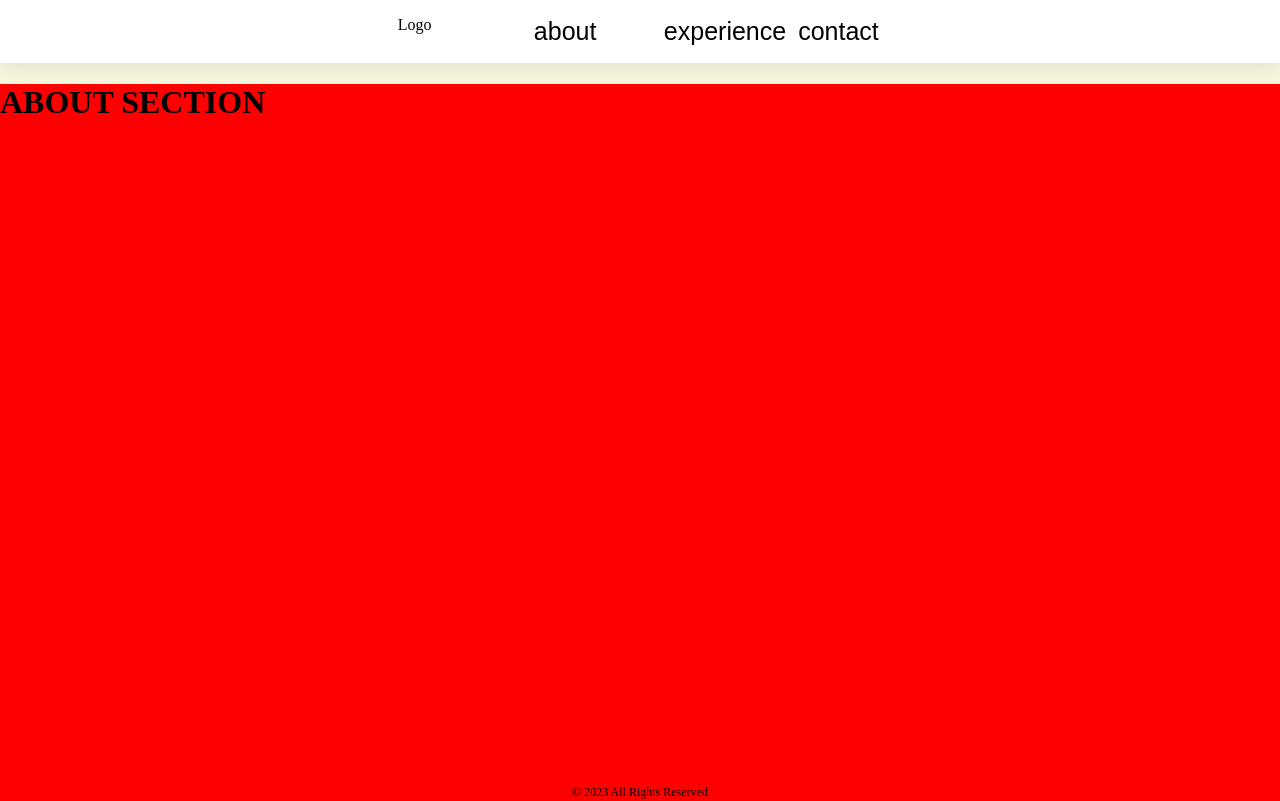
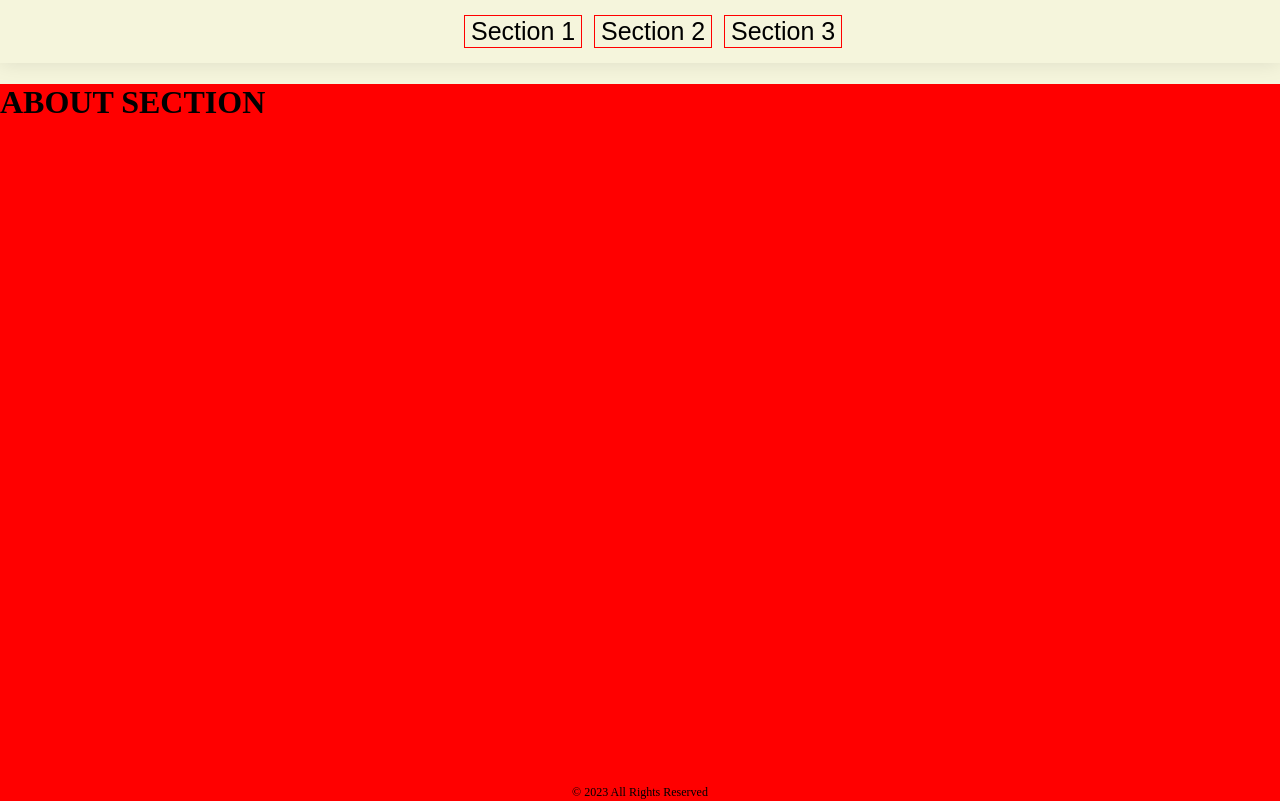
Before and after one commit to mariaalvarez40/magicdev, a React (Create React App) app: page / in a window 1280 px wide. Shown: the top 801 px of the page. Built offline with nearby package versions, Linux system fonts and the light colour scheme.

Commit message:
refactor components and add sticky

```diff
--- a/src/App.js
+++ b/src/App.js
@@ -7,16 +7,15 @@ import Profile from './components/profile/profile';
 
 
 function App() {
-
-
   return (
     <div className="App">
-      <Navigation/>
+      <Navigation />
       <About />
       <Experience />
       <Contact />
-      <Profile test="fuck"/>
+      <Profile/>
       <Footer year="2023" copyright="All Rights Reserved"/>
+
     </div>
   );
 }
--- a/src/components/about/about.js
+++ b/src/components/about/about.js
@@ -1,13 +1,12 @@
-import { Component } from "react";
 import "../about/about.scss";
+import React from 'react';
 
-class About extends Component{
-    render(){
-        return (
-        <div className="aboutSection" id="section1">
-            <h1>ABOUT SECTION </h1>
-        </div>);
-    }
+function About() {
+  return (
+    <div className="aboutSection" id="section1">
+      <h1>ABOUT SECTION</h1>
+    </div>
+  );
 }
 
 export default About;
--- a/src/components/contact/contact.js
+++ b/src/components/contact/contact.js
@@ -1,12 +1,12 @@
-import { Component } from "react";
 import "../contact/contact.scss";
-class Contact extends Component{
-    render(){
-        return (
-        <div
-            className="contactSection" id="section3">
-             <h1>CONTACT SECTION </h1>
-        </div>);
-    }
+import React from 'react';
+
+function Contact() {
+  return (
+    <div className="contactSection" id="section3">
+      <h1>CONTACT SECTION</h1>
+    </div>
+  );
 }
-  export default Contact;
+
+export default Contact;
--- a/src/components/experience/experience.js
+++ b/src/components/experience/experience.js
@@ -1,12 +1,12 @@
-import { Component } from "react";
 import "../experience/experience.scss";
+import React from 'react';
 
-class Experience extends Component{
-    render(){
-        return (<div className="experienceSection" id="section2">
-             <h1>EXPERIENCE SECTION </h1>
-        </div>);
-    }
+function Experience() {
+  return (
+    <div className="experienceSection" id="section2">
+      <h1>EXPERIENCE SECTION</h1>
+    </div>
+  );
 }
 
 export default Experience;
--- a/src/components/navigation/navigation.js
+++ b/src/components/navigation/navigation.js
@@ -1,38 +1,39 @@
-import { Component } from "react";
+import {useState } from "react";
 import "../navigation/navigation.scss";
-class Navigation extends Component {
-  constructor(props) {
-    super(props);
 
-    this.scrollToSection = this.scrollToSection.bind(this);
-  }
+function Navigation() {
+  const [isScrolling, setIsScrolling] = useState(false);
 
-  scrollToSection(sectionId) {
-    const section = document.querySelector(sectionId);
-    if (section) {
-      window.scrollTo({
-        behavior: 'instant',
-        top: section.offsetTop,
-      });
-      this.setState({ activeLink: sectionId });
+  const scrollToSection = (id) => {
+    if (!isScrolling) {
+      setIsScrolling(true);
+      const e = window.document.getElementById(id);
+      if (e) {
+        e.scrollIntoView({ behavior: 'smooth' });
+      }
+      setTimeout(() => {
+        setIsScrolling(false);
+      }, 500); // You can adjust the delay here
     }
-  }
+  };
 
+  return (
+    <div className="sticky-navigation">
+       <nav className="navigation">
+      <ul>
+        <li>
+          <button onClick={() => scrollToSection('section1')}>Section 1</button>
+        </li>
+        <li>
+          <button onClick={() => scrollToSection('section2')}>Section 2</button>
+        </li>
+        <li>
+          <button onClick={() => scrollToSection('section3')}>Section 3</button>
+        </li>
+      </ul>
+    </nav>
+    </div>
 
-  render(){
-    // const { sectionRefs } = this.props;
-    return (
-    <nav className="navigation">
-      <ul>
-        <li>Logo</li>
-        <li><button onClick={() => this.scrollToSection('#section1')}>about</button></li>
-        <li><button onClick={() => this.scrollToSection('#section2')}>experience</button></li>
-        <li><button onClick={() => this.scrollToSection('#section3')}>contact</button></li>
-      </ul>
-  </nav>
-
-    );
-  }
-
+  );
 }
 export default Navigation;
--- a/src/components/navigation/navigation.scss
+++ b/src/components/navigation/navigation.scss
@@ -1,11 +1,14 @@
 @import '../../../src/styles.scss';
-
+.sticky-navigation{
+    position: sticky;
+    top: 0
+}
 .navigation{
     display: flex;
     justify-content: center;
     width: 100%;
-    max-height: 300px;
-    background-color: $white;
+    // max-height: 300px;
+    // background-color: $white;
     box-shadow: 0 0 20px rgba(0, 0, 0, 0.1);
     margin-bottom: 1rem;
 
@@ -22,6 +25,13 @@ button {
     border: unset;
     background-color: unset;
     font-size: 25px;
+    cursor: pointer;
+    outline: 1px red solid;
+}
+button:hover {
+    -webkit-transform: translateY(-2px);
+    -ms-transform: translateY(-2px);
+    transform: translateY(-2px);
 }
 
 }
```
